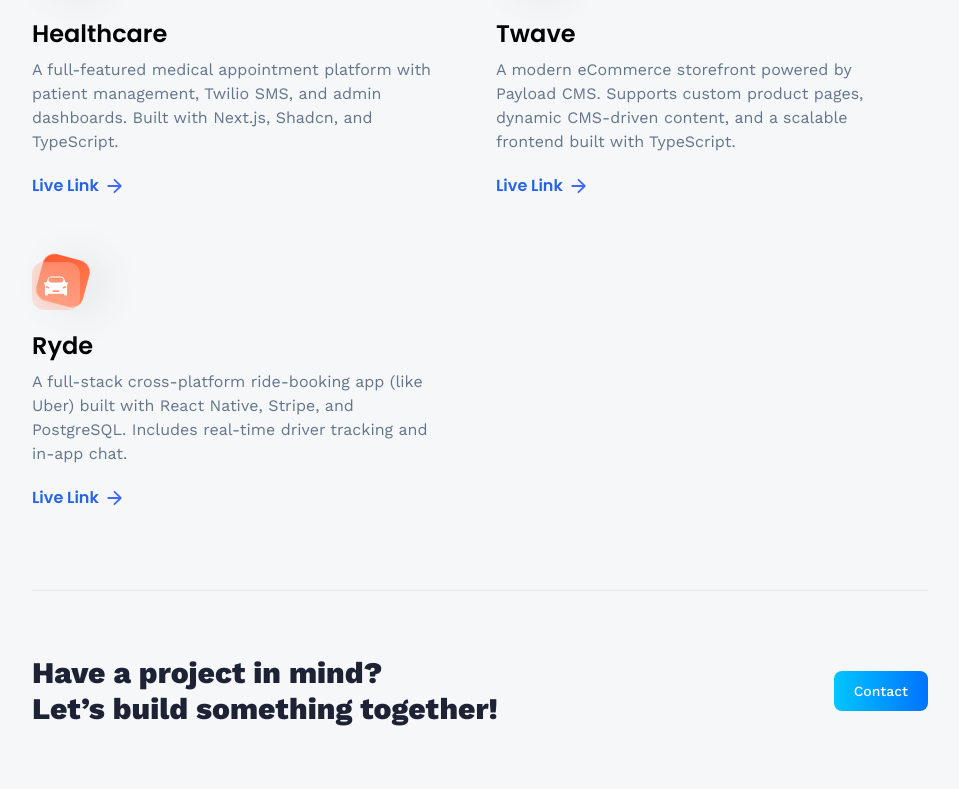
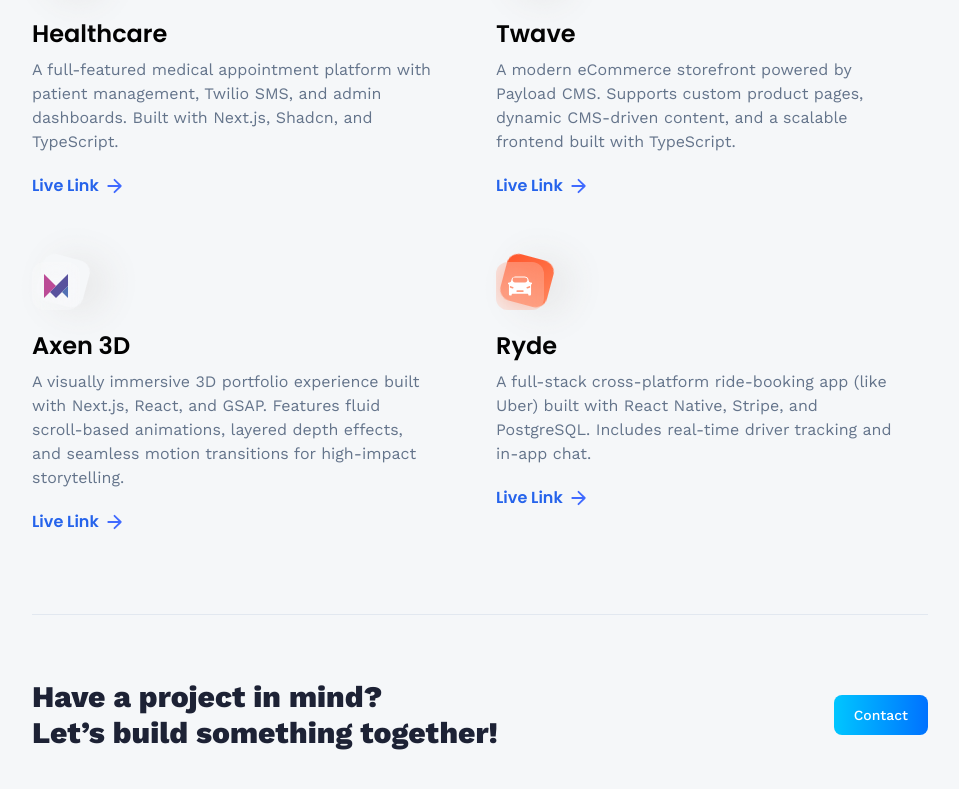
Before and after one commit to LaeeqtheDev/3d-Portfolio, a React (Vite) app: page /projects in a window 1280 px wide. Shown: the part 1716-2505 px from the top of the page, without its empty margins (160-1119 px from the left). Built offline with nearby package versions, Linux system fonts and the light colour scheme; no server answers; the HTML template or start-up script is replaced by a standard one.

Commit message:
Update index.js

```diff
--- a/src/constants/index.js
+++ b/src/constants/index.js
@@ -227,6 +227,14 @@
       "A modern eCommerce storefront powered by Payload CMS. Supports custom product pages, dynamic CMS-driven content, and a scalable frontend built with TypeScript.",
     link: "https://github.com/LaeeqtheDev/twave",
   },
+    {
+    iconUrl: motion,
+    theme: "btn-back-purple",
+    name: "Axen 3D",
+    description:
+      "A visually immersive 3D portfolio experience built with Next.js, React, and GSAP. Features fluid scroll-based animations, layered depth effects, and seamless motion transitions for high-impact storytelling.",
+    link: "https://axen-gsap.vercel.app/",
+  },
   {
     iconUrl: car,
     theme: "btn-back-red",
```
